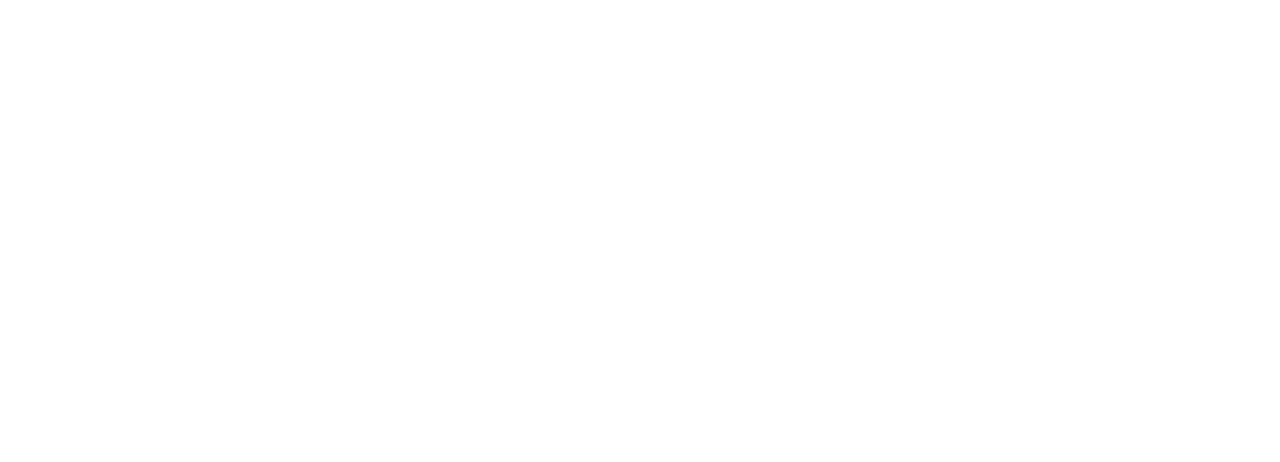
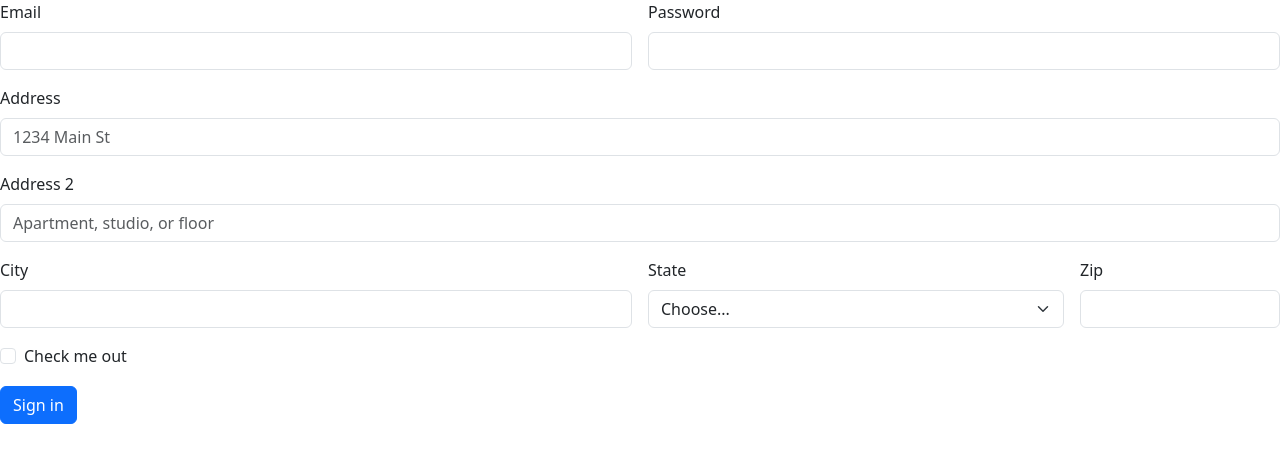
Before and after one commit to Emilio-Fernandez17/proyecto_bloque3_grupo3, a plain HTML site: page cuestinario.html in a window 1280 px wide. Drawn offline with nearby package versions, Linux system fonts and the light colour scheme.

Commit message:
formulario entras 1

```diff
--- a/cuestinario.html
+++ b/cuestinario.html
@@ -0,0 +1,57 @@
+<!DOCTYPE html>
+<html lang="en">
+<head>
+    <meta charset="UTF-8">
+    <meta name="viewport" content="width=device-width, initial-scale=1.0">
+    <link href="https://cdn.jsdelivr.net/npm/bootstrap@5.3.8/dist/css/bootstrap.min.css" rel="stylesheet" integrity="sha384-sRIl4kxILFvY47J16cr9ZwB07vP4J8+LH7qKQnuqkuIAvNWLzeN8tE5YBujZqJLB" crossorigin="anonymous">
+    <script src="https://cdn.jsdelivr.net/npm/bootstrap@5.3.8/dist/js/bootstrap.bundle.min.js" integrity="sha384-FKyoEForCGlyvwx9Hj09JcYn3nv7wiPVlz7YYwJrWVcXK/BmnVDxM+D2scQbITxI" crossorigin="anonymous"></script>
+
+    <title>Document</title>
+</head>
+<body>
+    <form class="row g-3 needs-validation" novalidate>
+  <div class="col-md-6">
+    <label for="inputEmail4" class="form-label">Email</label>
+    <input type="email" class="form-control" id="inputEmail4" required>
+  </div>
+  <div class="col-md-6">
+    <label for="inputPassword4" class="form-label">Password</label>
+    <input type="password" class="form-control" id="inputPassword4">
+  </div>
+  <div class="col-12">
+    <label for="inputAddress" class="form-label">Address</label>
+    <input type="text" class="form-control" id="inputAddress" placeholder="1234 Main St">
+  </div>
+  <div class="col-12">
+    <label for="inputAddress2" class="form-label">Address 2</label>
+    <input type="text" class="form-control" id="inputAddress2" placeholder="Apartment, studio, or floor">
+  </div>
+  <div class="col-md-6">
+    <label for="inputCity" class="form-label">City</label>
+    <input type="text" class="form-control" id="inputCity">
+  </div>
+  <div class="col-md-4">
+    <label for="inputState" class="form-label">State</label>
+    <select id="inputState" class="form-select">
+      <option selected>Choose...</option>
+      <option>...</option>
+    </select>
+  </div>
+  <div class="col-md-2">
+    <label for="inputZip" class="form-label">Zip</label>
+    <input type="text" class="form-control" id="inputZip">
+  </div>
+  <div class="col-12">
+    <div class="form-check">
+      <input class="form-check-input" type="checkbox" id="gridCheck">
+      <label class="form-check-label" for="gridCheck">
+        Check me out
+      </label>
+    </div>
+  </div>
+  <div class="col-12">
+    <button type="submit" class="btn btn-primary">Sign in</button>
+  </div>
+</form>
+</body>
+</html>
```
